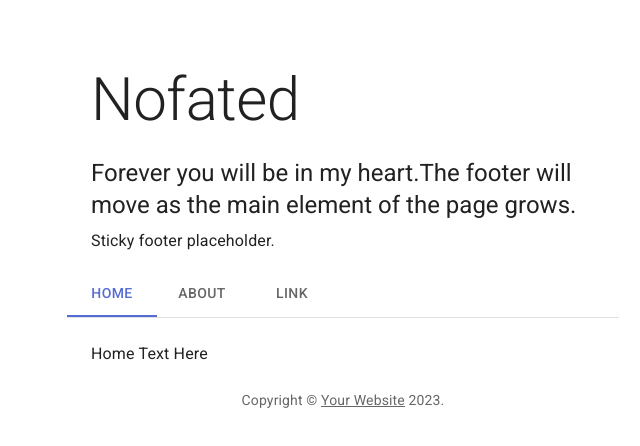
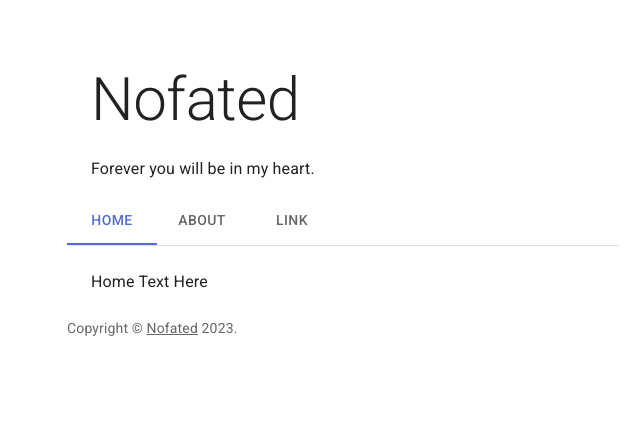
Before and after one commit to Nofated095/nof.moe, a React (Vite) app: page / in a window 1280 px wide. Shown: the top 446 px of the page, without its empty margins (297-937 px from the left). Built offline with nearby package versions, Linux system fonts and the light colour scheme.

Commit message:
Update App.tsx

```diff
--- a/src/App.tsx
+++ b/src/App.tsx
@@ -8,12 +8,13 @@ import Tabs from './Tabs';
 
 function Copyright() {
   return (
-    <Typography variant="body2" color="text.secondary" align="center">
+    <Typography variant="body2" color="text.secondary">
       {'Copyright © '}
-      <Link color="inherit" href="https://mui.com/">
-        Your Website
+      <Link color="inherit" href="https://github.com/Nofated095">
+        Nofated
       </Link>{' '}
-      {new Date().getFullYear()}.
+      {new Date().getFullYear()}
+      {'.'}
     </Typography>
   );
 }
@@ -26,11 +27,7 @@ export default function App() {
         <Typography variant="h2" component="h1" gutterBottom>
           Nofated
         </Typography>
-        <Typography variant="h5" component="h2" gutterBottom>
-          {'Forever you will be in my heart.'}
-          {'The footer will move as the main element of the page grows.'}
-        </Typography>
-        <Typography variant="body1">Sticky footer placeholder.</Typography>
+        <Typography variant="body1">Forever you will be in my heart.</Typography>
       </Container>
         <Tabs />
         <Copyright />
```
